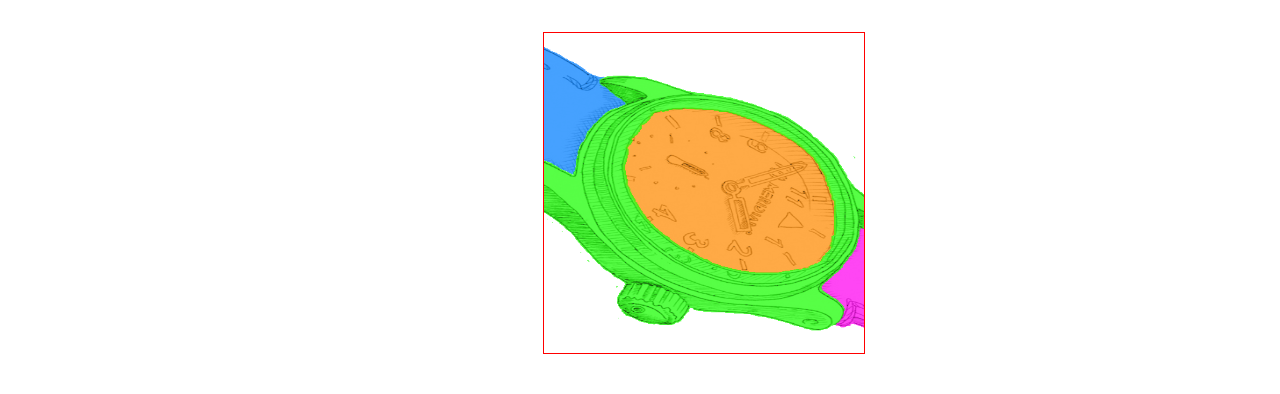
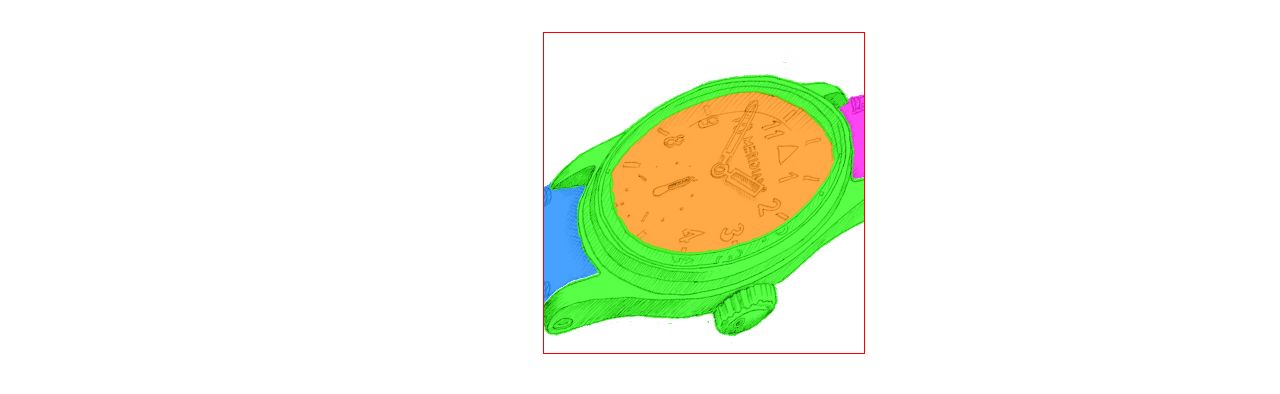
Before and after one commit to morphet81/vue-picture-colouring, a Vue app: page / in a window 1280 px wide. Shown: the top 394 px of the page. Built offline with nearby package versions, Linux system fonts and the light colour scheme; what vue2-hammer would draw is missing.

Commit message:
Change angle or example and update images

```diff
--- a/src/App.vue
+++ b/src/App.vue
@@ -4,7 +4,7 @@
       <vpc-image class="vic-image" ref="vicImage" :style="imageStyle" :color="colors[currentColor]" :sticker="stickers[currentSticker]"
       :erase="erase" :tool-width="toolWidth" :src="mainLayers[currentMainLayer]"
       :bw-src="require('./assets/watch-sketch-example.png')" :sticker-width="stickerSize" :sticker-height="stickerSize"
-      :sub-layers="subLayers" :zoom-level="zoomLevel" :rotation="90"></vpc-image>
+      :sub-layers="subLayers" :zoom-level="zoomLevel" :rotation="45"></vpc-image>
     </div>
     <div class="colors">
       <div class="color-container" v-for="(color, i) in colors" :key="i">
```
Also changed, not shown: src/assets/case-2-old.png (added), src/assets/case-2.png.
